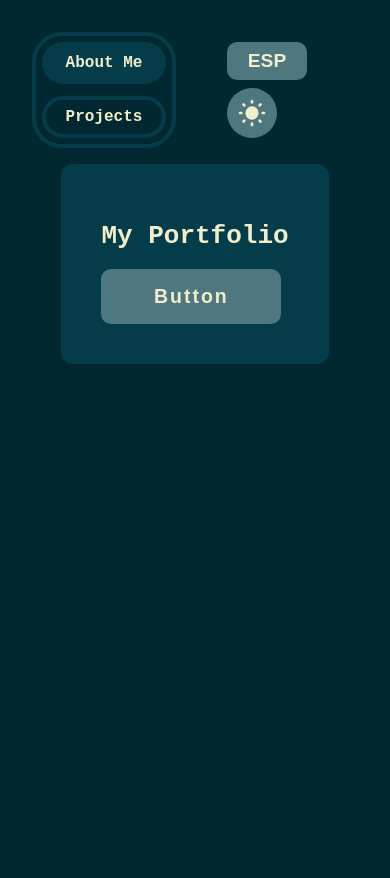
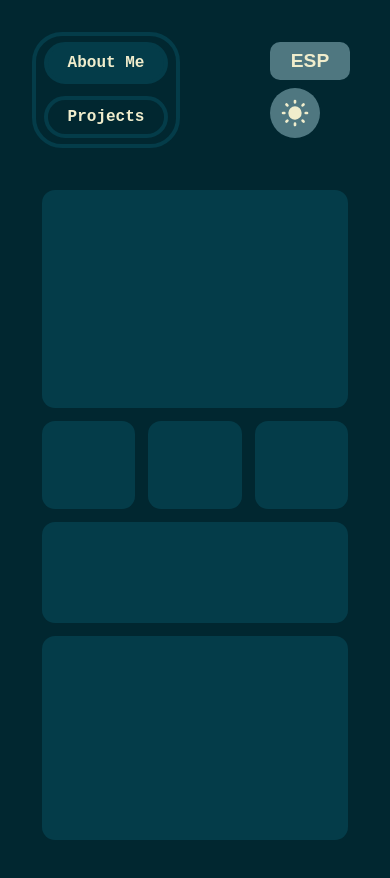
Before and after one commit to gonzabosio/portfolio, a Vue app: page / in a window 390 px wide. Shown: the top 878 px of the page. Before the commit the page ends 844 px from the top, so only its background shows below. Built offline with nearby package versions, Linux system fonts and the light colour scheme.

Commit message:
cards structure

```diff
--- a/src/App.vue
+++ b/src/App.vue
@@ -7,5 +7,19 @@ import TopBar from './components/TopBar.vue';
 
 <template>
   <TopBar />
-  <RouterView />
+  <transition>
+    <RouterView />
+  </transition>
 </template>
+
+<style scoped>
+.v-enter-active,
+.v-leave-active {
+  transition: opacity 0.5s ease;
+}
+
+.v-enter-from,
+.v-leave-to {
+  opacity: 0;
+}
+</style>
--- /dev/null
+++ b/src/components/CardsAbout.vue
@@ -0,0 +1,95 @@
+<template>
+    <div class="container">
+        <div class="row-container">
+            <div class="col row-1-col-1"></div>
+            <div class="col row-1-col-2">
+                <div class="col-box"></div>
+                <div class="col-box"></div>
+                <div class="col-box"></div>
+            </div>
+        </div>
+        <div class="row-container">
+            <div class="col row-2-col-1"></div>
+            <div class="col row-2-col-2"></div>
+        </div>
+    </div>
+</template>
+
+<style scoped>
+.container {
+    display: flex;
+    flex-direction: column;
+    width: 1100px;
+    height: 650px;
+    border-radius: 1em;
+    padding: 2em;
+    gap: 1em;
+}
+
+.row-container {
+    display: flex;
+    flex: 1;
+    width: 100%;
+    border-radius: 1em;
+    gap: 1em;
+}
+
+.col {
+    flex: 1;
+    padding: 0;
+    /* border: 2px solid green; */
+    border-radius: 1em;
+}
+
+.row-1-col-1 {
+    flex: 2.5;
+}
+
+.row-1-col-1,
+.row-2-col-1,
+.row-2-col-2 {
+    background-color: var(--card-color)
+}
+
+.row-2-col-2 {
+    flex: 2;
+
+}
+
+.row-1-col-2 {
+    display: flex;
+    flex-direction: column;
+    align-items: center;
+    border: none;
+}
+
+.col-box {
+    border-radius: 1em;
+    width: 100%;
+    flex: 1;
+    margin-bottom: 1em;
+    background-color: var(--card-color);
+}
+
+.row-1-col-2 .col-box:last-child {
+    margin-bottom: 0;
+}
+
+@media (max-width: 768px) {
+    .row-container {
+        flex-direction: column;
+    }
+
+    .row-1-col-2 {
+        flex-direction: row;
+        align-items: stretch;
+        gap: 1em;
+        height: auto;
+    }
+
+    .col-box {
+        flex: 1;
+        margin: 0;
+    }
+}
+</style>
--- /dev/null
+++ b/src/components/CardsProjects.vue
@@ -0,0 +1,45 @@
+<template>
+    <div class="container">
+        <div class="row-container">
+            <div class="col row-1-col-1">Project 1</div>
+            <div class="col row-1-col-2">Project 2</div>
+        </div>
+        <div class="row-container">
+            <div class="col row-2-col-1">Project 3</div>
+            <div class="col row-2-col-2">Project 4</div>
+        </div>
+    </div>
+</template>
+
+<style scoped>
+.container {
+    display: flex;
+    width: 1100px;
+    height: 500px;
+    border-radius: 1em;
+    padding: 2em;
+    gap: 1em;
+    flex-direction: column;
+}
+
+.row-container {
+    display: flex;
+    flex: 1;
+    width: 100%;
+    border-radius: 1em;
+    gap: 1em;
+}
+
+.col {
+    flex: 1;
+    padding: 1em;
+    border-radius: 1em;
+    background-color: var(--card-color);
+}
+
+@media (max-width: 768px) {
+    .row-container {
+        flex-direction: column;
+    }
+}
+</style>
--- a/src/components/ToggleLang.vue
+++ b/src/components/ToggleLang.vue
@@ -2,7 +2,6 @@
 import { useI18n } from 'vue-i18n';
 const { locale, t } = useI18n()
 const toggleLanguage = () => {
-    console.log(locale.value)
     locale.value = locale.value === 'en' ? 'es' : 'en'
 }
 </script>
--- a/src/components/TopBar.vue
+++ b/src/components/TopBar.vue
@@ -23,7 +23,7 @@ import { ref } from 'vue';
 </script>
 
 <template>
-    <div id="nav-bar">
+    <div class="container">
         <nav id="nav-links">
             <RouterLink to="/" :class="[currentRoute === 'aboutme' ? 'nav-item-selected' : 'nav-item']">
                 {{ t('me') }}
@@ -42,7 +42,7 @@ import { ref } from 'vue';
 </template>
 
 <style scoped>
-#nav-bar {
+.container {
     display: flex;
     align-items: center;
     justify-content: center;
@@ -114,21 +114,19 @@ import { ref } from 'vue';
 
     #top-end {
         position: static;
-        /* Remove absolute positioning */
         display: flex;
         justify-content: center;
-        width: 100%;
     }
 }
 
 @media (max-width: 520px) {
-    #nav-bar {
+    .container {
         justify-content: space-between;
     }
 }
 
 @media (max-width: 445px) {
-    #nav-bar {
+    .container {
         justify-content: space-between;
     }
 
--- a/src/style.css
+++ b/src/style.css
@@ -34,6 +34,7 @@ body {
 
 #app {
   padding: 16px;
+  box-sizing: border-box;
 }
 
 .card {
--- a/src/views/AboutMe.vue
+++ b/src/views/AboutMe.vue
@@ -1,19 +1,17 @@
 <script setup>
 import { useI18n } from 'vue-i18n';
 const { t } = useI18n()
+import Cards from '../components/CardsAbout.vue';
 </script>
 
 <template>
-    <div id="container">
-        <div class="card">
-            <h1>{{ t('title') }}</h1>
-            <button>{{ t('button') }}</button>
-        </div>
+    <div class="container">
+        <Cards />
     </div>
 </template>
 
 <style scoped>
-#container {
+.container {
     display: flex;
     align-items: center;
     justify-content: center;
--- a/src/views/Projects.vue
+++ b/src/views/Projects.vue
@@ -1,17 +1,18 @@
 <script setup>
 import { useI18n } from 'vue-i18n';
+import CardsProjects from '../components/CardsProjects.vue';
 
 const { t } = useI18n()
 </script>
 
 <template>
-    <div id="container">
-        <h1>{{ t('projects') }}</h1>
+    <div class="container">
+        <CardsProjects />
     </div>
 </template>
 
 <style scoped>
-#container {
+.container {
     display: flex;
     align-items: center;
     justify-content: center;
```
